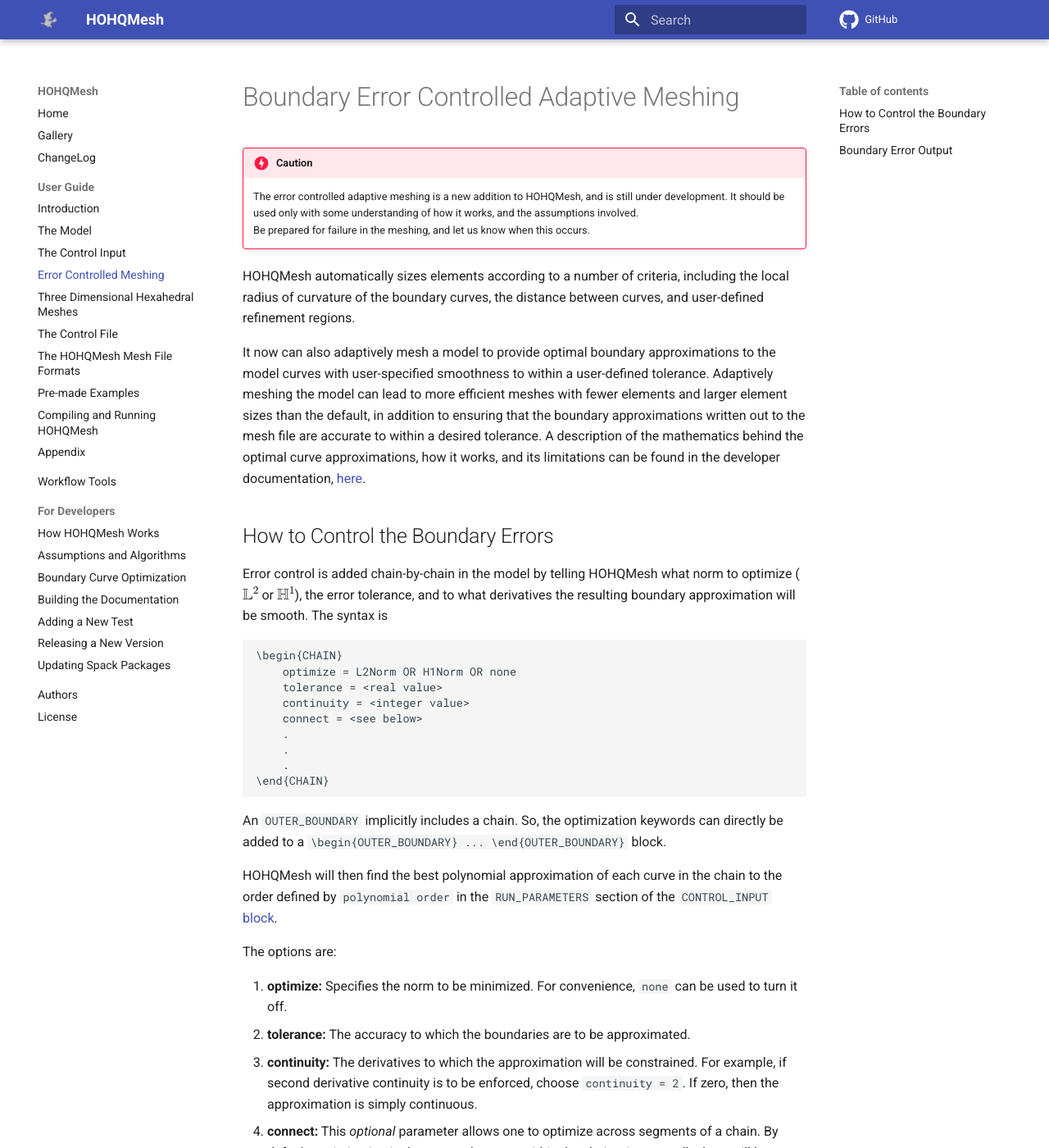
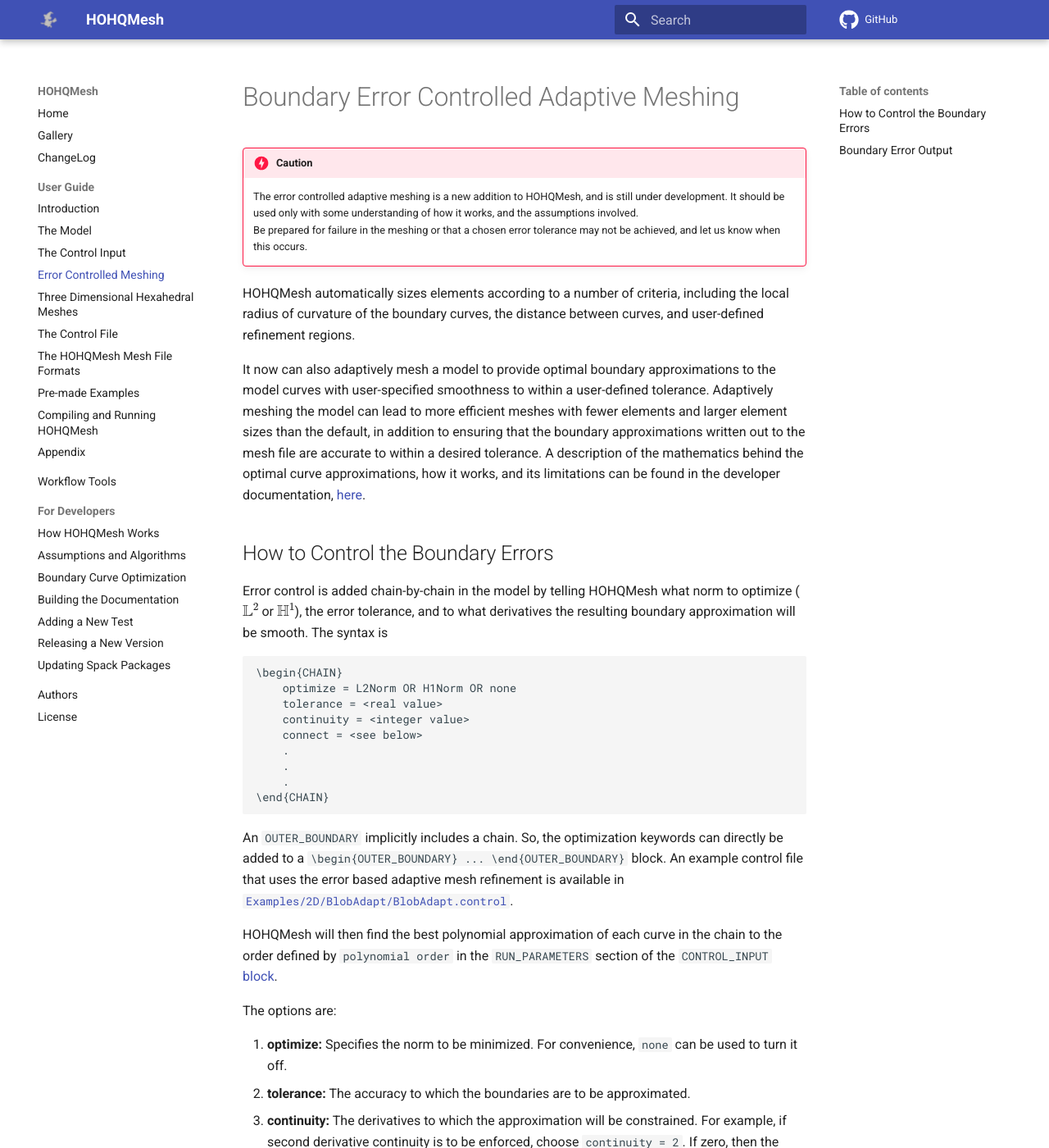
Before and after one commit to trixi-framework/HOHQMesh, an MkDocs documentation site: the page built from Documentation/docs/error-controlled-adaptive-meshing.md, in a window 1280 px wide and 1400 px high. Shown: the whole window at 82% size. Built offline with MkDocs 1.6.1 and Material for MkDocs 9.7.7, drawn with Linux system fonts in a browser that asks for light colours; comment, search, counter and statistics services are not loaded.

Commit message:
add sentence about BlobAdapt example to the docs

```diff
--- a/Documentation/docs/error-controlled-adaptive-meshing.md
+++ b/Documentation/docs/error-controlled-adaptive-meshing.md
@@ -3,7 +3,7 @@
 !!! danger "Caution"
     The error controlled adaptive meshing is a new addition to HOHQMesh, and is still under development.
     It should be used only with some understanding of how it works, and the assumptions involved.<br>
-    Be prepared for failure in the meshing, and let us know when this occurs.
+    Be prepared for failure in the meshing or that a chosen error tolerance may not be achieved, and let us know when this occurs.
 
 HOHQMesh automatically sizes elements according to a number of criteria, including the local radius of curvature of the boundary curves, the distance between curves, and user-defined refinement regions.
 
@@ -24,6 +24,8 @@
 
 An `OUTER_BOUNDARY` implicitly includes a chain. So, the optimization keywords can directly
 be added to a `\begin{OUTER_BOUNDARY} ... \end{OUTER_BOUNDARY}` block.
+An example control file that uses the error based adaptive mesh refinement is available in
+[`Examples/2D/BlobAdapt/BlobAdapt.control`](https://github.com/trixi-framework/HOHQMesh/blob/main/Examples/2D/BlobAdapt/BlobAdapt.control).
 
 HOHQMesh will then find the best polynomial approximation of each curve in the chain to the order defined by `polynomial order` in the `RUN_PARAMETERS` section of the `CONTROL_INPUT` [block](the-control-input.md#RunParameters).
 
```
